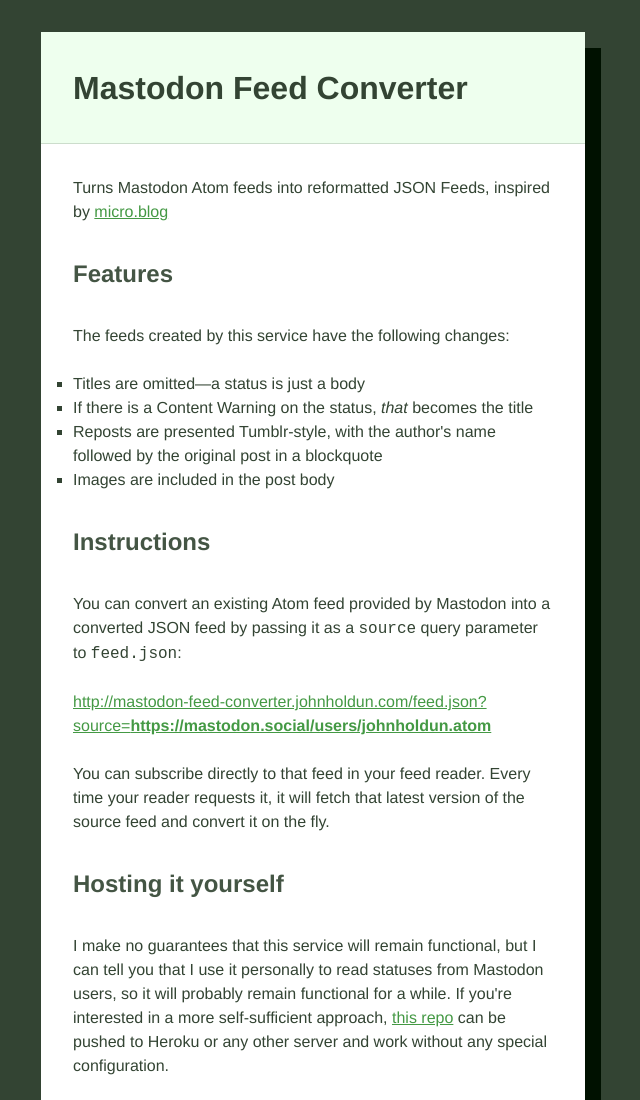
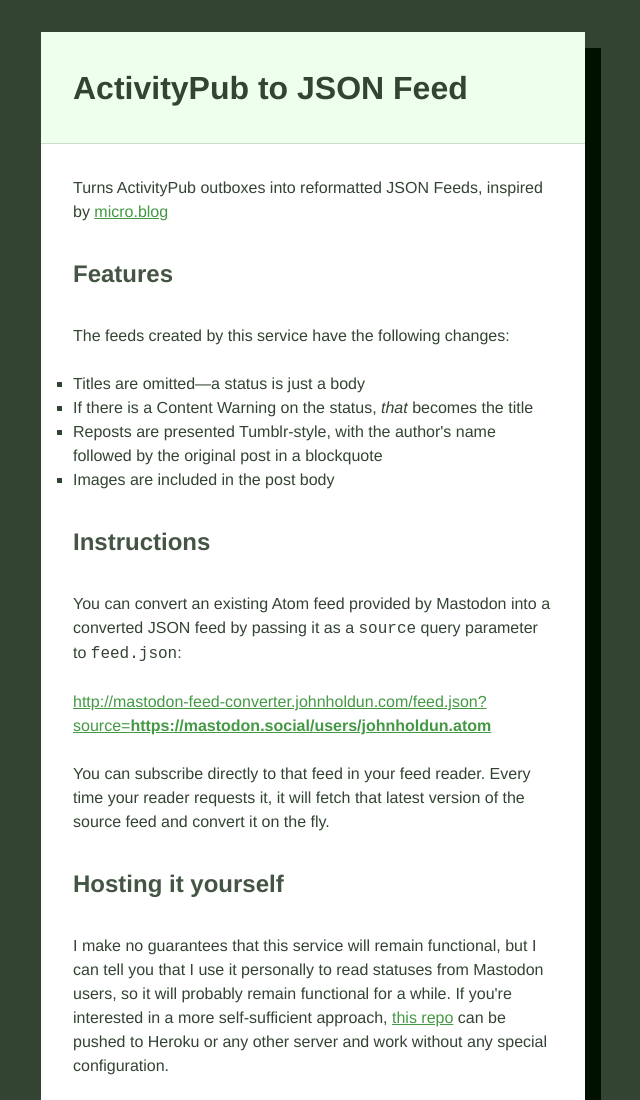
Before and after one commit to johnholdun/mastodon-feed-converter, a plain HTML site: page index.html in a window 1280 px wide. Shown: the top 1100 px of the page, without its empty margins (327-967 px from the left). Drawn offline with Linux system fonts and the light colour scheme.

Commit message:
Remove unused gems, update docs

```diff
--- a/index.html
+++ b/index.html
@@ -17,8 +17,8 @@
   </head>
   <body>
     <div>
-      <h1>Mastodon Feed Converter</h1>
-      <p>Turns Mastodon Atom feeds into reformatted JSON Feeds, inspired by <a href="https://micro.blog">micro.blog</a></p>
+      <h1>ActivityPub to JSON Feed</h1>
+      <p>Turns ActivityPub outboxes into reformatted JSON Feeds, inspired by <a href="https://micro.blog">micro.blog</a></p>
       <h2>Features</h2>
       <p>The feeds created by this service have the following changes:</p>
       <ul>
@@ -29,7 +29,7 @@
       </ul>
       <h2>Instructions</h2>
       <p>You can convert an existing Atom feed provided by Mastodon into a converted JSON feed by passing it as a <code>source</code> query parameter to <code>feed.json</code>:</p>
-      <p><a href="http://mastodon-feed-converter.johnholdun.com/feed.json?source=https://mastodon.social/users/johnholdun.atom">http://mastodon-feed-converter.johnholdun.com/feed.json?source=<strong>https://mastodon.social/users/johnholdun.atom</strong></a></p>
+      <p><a href="http://mastodon-feed-converter.johnholdun.com/feed.json?source=https://mastodon.social/users/johnholdun">http://mastodon-feed-converter.johnholdun.com/feed.json?source=<strong>https://mastodon.social/users/johnholdun.atom</strong></a></p>
       <p>You can subscribe directly to that feed in your feed reader. Every time your reader requests it, it will fetch that latest version of the source feed and convert it on the fly.</p>
       <h2>Hosting it yourself</h2>
       <p>I make no guarantees that this service will remain functional, but I can tell you that I use it personally to read statuses from Mastodon users, so it will probably remain functional for a while. If you're interested in a more self-sufficient approach, <a href="https://github.com/johnholdun/mastodon-feed-converter">this repo</a> can be pushed to Heroku or any other server and work without any special configuration.</p>
```
Also changed, not shown: 3 other files.
